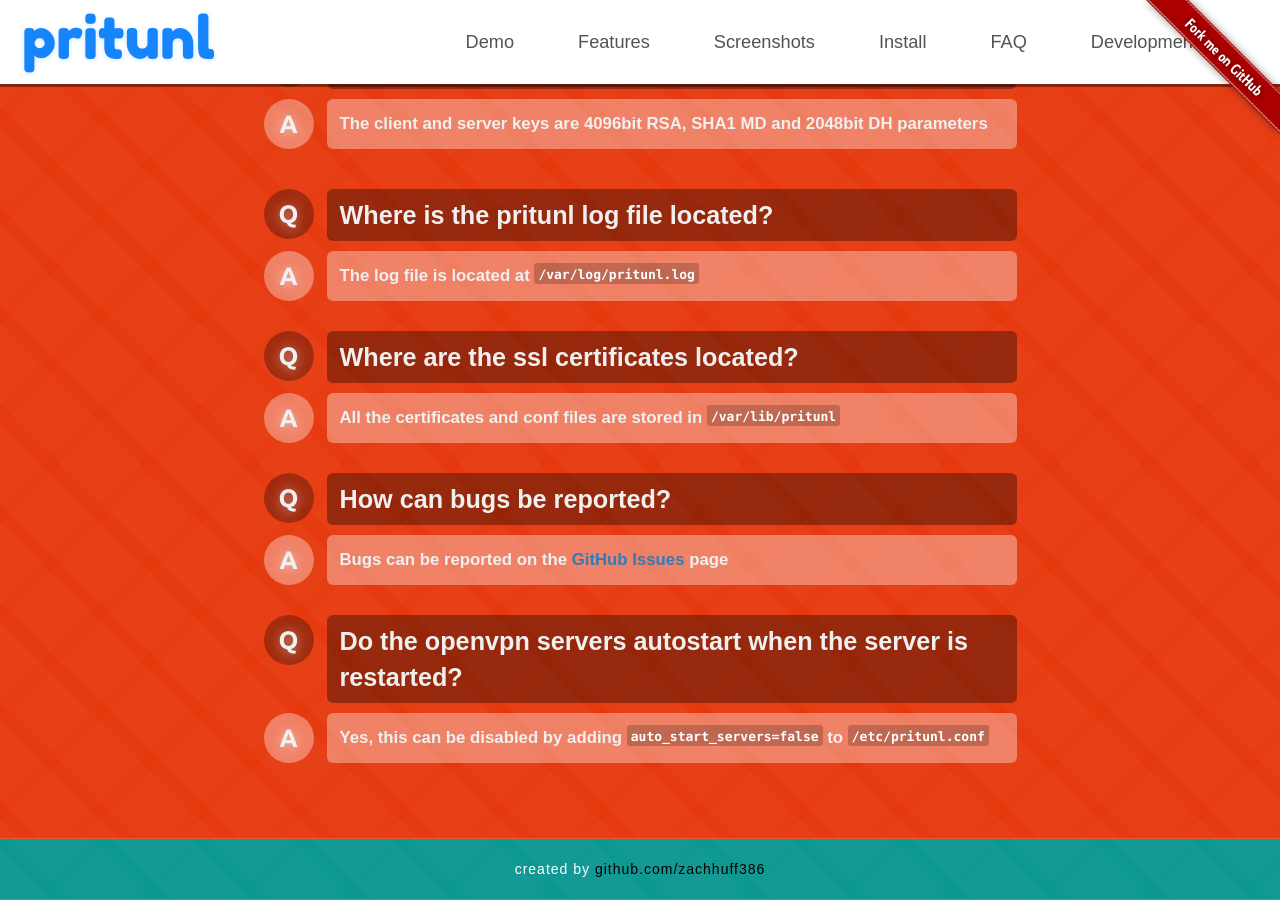
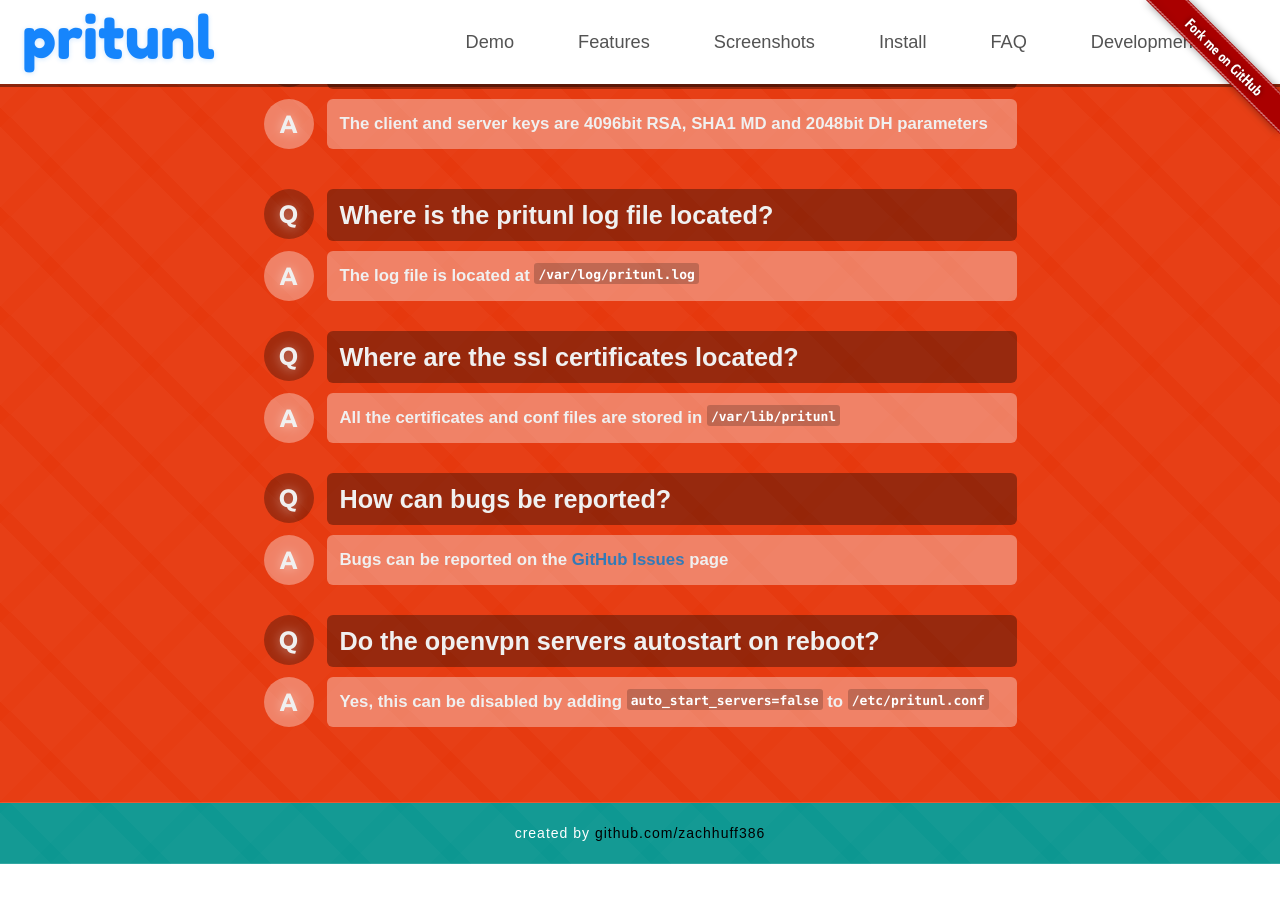
Before and after one commit to pritunl/pritunl.github.io, a Jekyll site: the page built from index.html, in a window 1280 px wide and 900 px high, scrolled down 5808 px. Built offline with Jekyll 4.4.1, drawn with Linux system fonts in a browser that asks for light colours; nearby versions of some CDN libraries; Markdown is read by kramdown in place of the engine named in the settings; after the commit the page ends 6672 px from its top, so only the background shows below that.

Commit message:
Change faq question

```diff
--- a/index.html
+++ b/index.html
@@ -924,7 +924,7 @@
               <span>Q</span>
             </div>
             <div class="faq-point-description">
-              <span>Do the openvpn servers autostart when the server is restarted?</span>
+              <span>Do the openvpn servers autostart on reboot?</span>
             </div>
           </div>
           <div class="faq-point answer clearfix">
```
